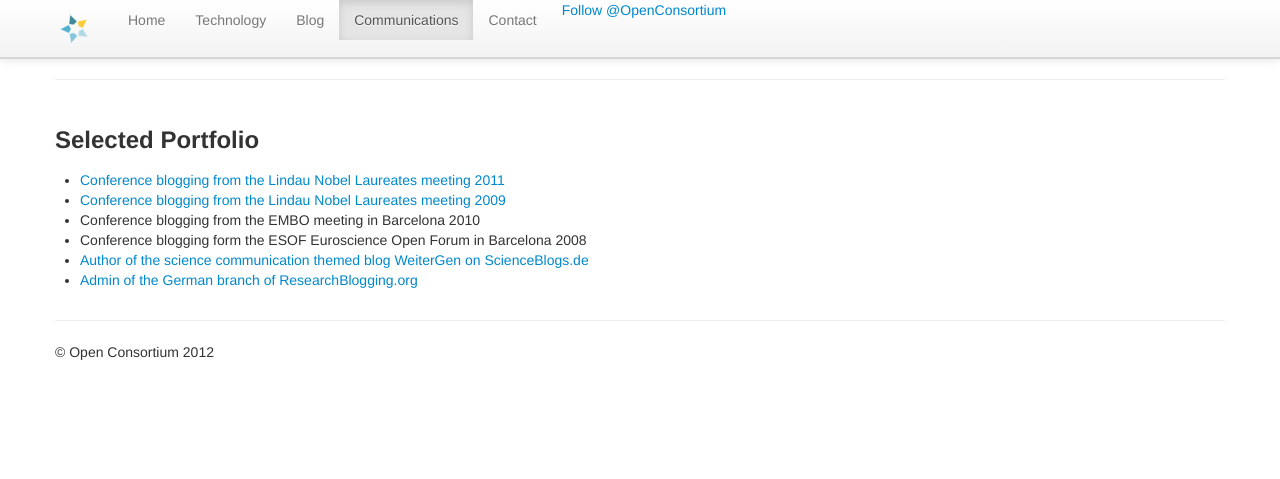
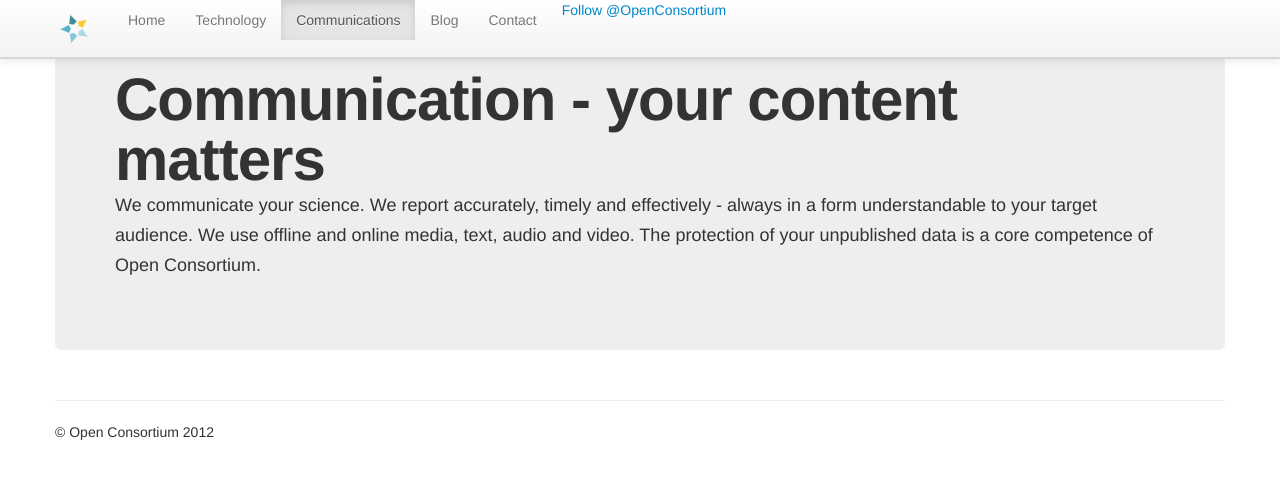
Before and after one commit to marzeelabs/open-consortium, a Jekyll site: the page built from communication.html, in a window 1280 px wide. Shown: the top 479 px of the page. Built offline with Jekyll 4.4.1, drawn with Linux system fonts in a browser that asks for light colours; nearby versions of some CDN libraries.

Commit message:
Communication

```diff
--- a/blog/index.html
+++ b/blog/index.html
@@ -3,8 +3,8 @@ layout: page
 locale: "en_GB"
 title: "Blog"
 description: ""
-group: "menu"
-weight: 10
+group: menu
+weight: 5
 ---
 {% include JB/setup %}
 
--- a/communication.md
+++ b/communication.html
@@ -1,20 +1,23 @@
 ---
-layout: page
+layout: home
 locale: ""
 title: "Communications"
 description: ""
-group: "menu"
+group: menu
 weight: 2
 ---
 {% include JB/setup %}
 
+<div class="hero-unit">
+  <h1>Communication - your content matters</h1>
+  <p>We communicate your science. We report accurately, timely and effectively - always in a form understandable to your target audience. We use offline and online media, text, audio and video. The protection of your unpublished data is a core competence of Open Consortium.</p>
+</div>
 
-
-### Selected Portfolio
+<!-- ### Selected Portfolio
 
 * [Conference blogging from the Lindau Nobel Laureates meeting 2011](http://lindau.nature.com/wblogs/blog/lindaunobel)
 * [Conference blogging from the Lindau Nobel Laureates meeting 2009](http://www.scienceblogs.de/lindaunobel/)
 * Conference blogging from the EMBO meeting in Barcelona 2010
 * Conference blogging form the ESOF Euroscience Open Forum in Barcelona 2008
 * [Author of the science communication themed blog WeiterGen on ScienceBlogs.de](http://www.scienceblogs.de/weitergen/)
-* [Admin of the German branch of ResearchBlogging.org](http://researchblogging.org/)
+* [Admin of the German branch of ResearchBlogging.org](http://researchblogging.org/) -->
--- a/contact.html
+++ b/contact.html
@@ -4,7 +4,7 @@ locale: ""
 title: "Contact"
 description: ""
 group: menu
-weight: 5
+weight: 6
 ---
 {% include JB/setup %}
 
```
Also changed, not shown: _posts/blog/2012-09-15-building-consortium-websites.md (+5 -1 lines), technology.html (+5 -5 lines).
